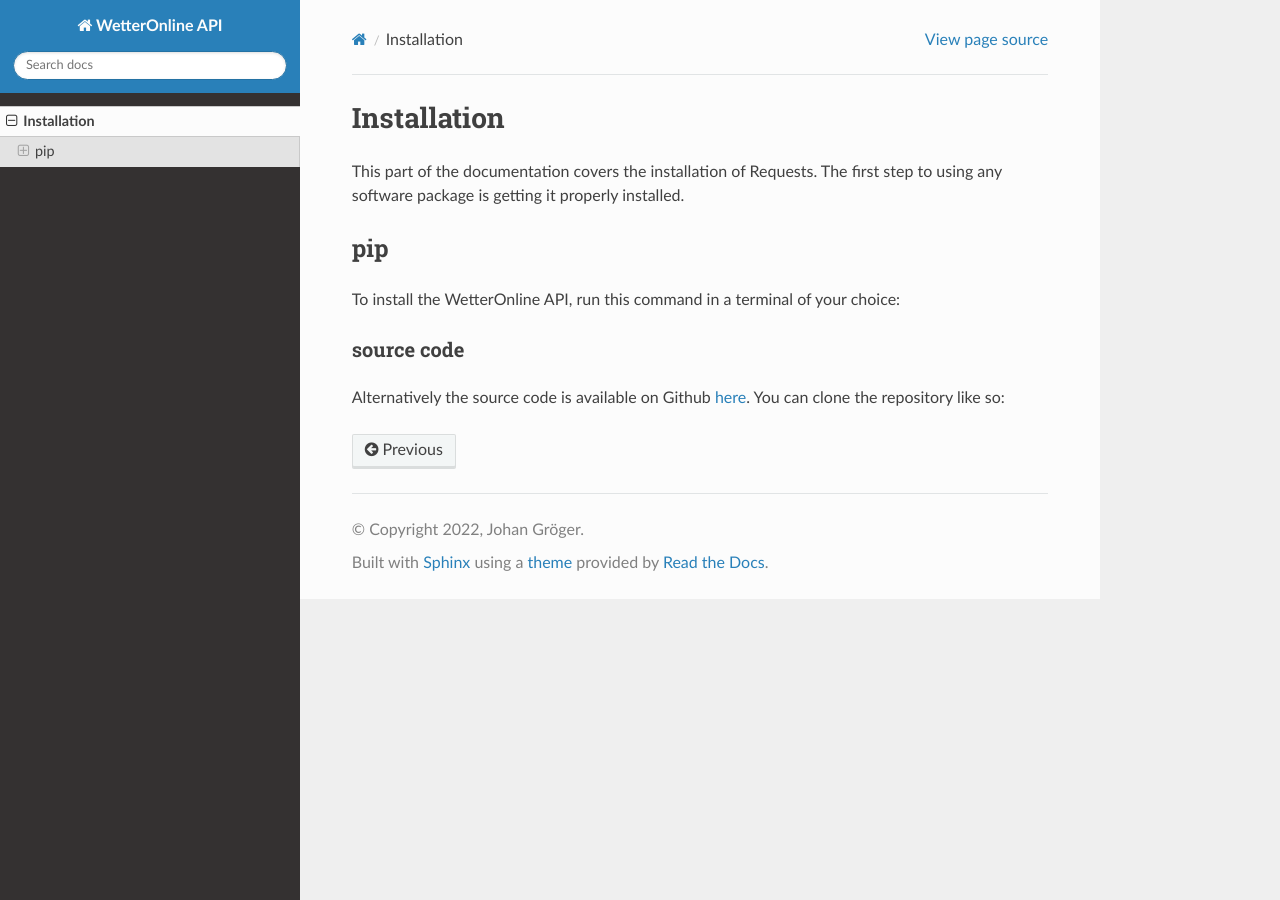
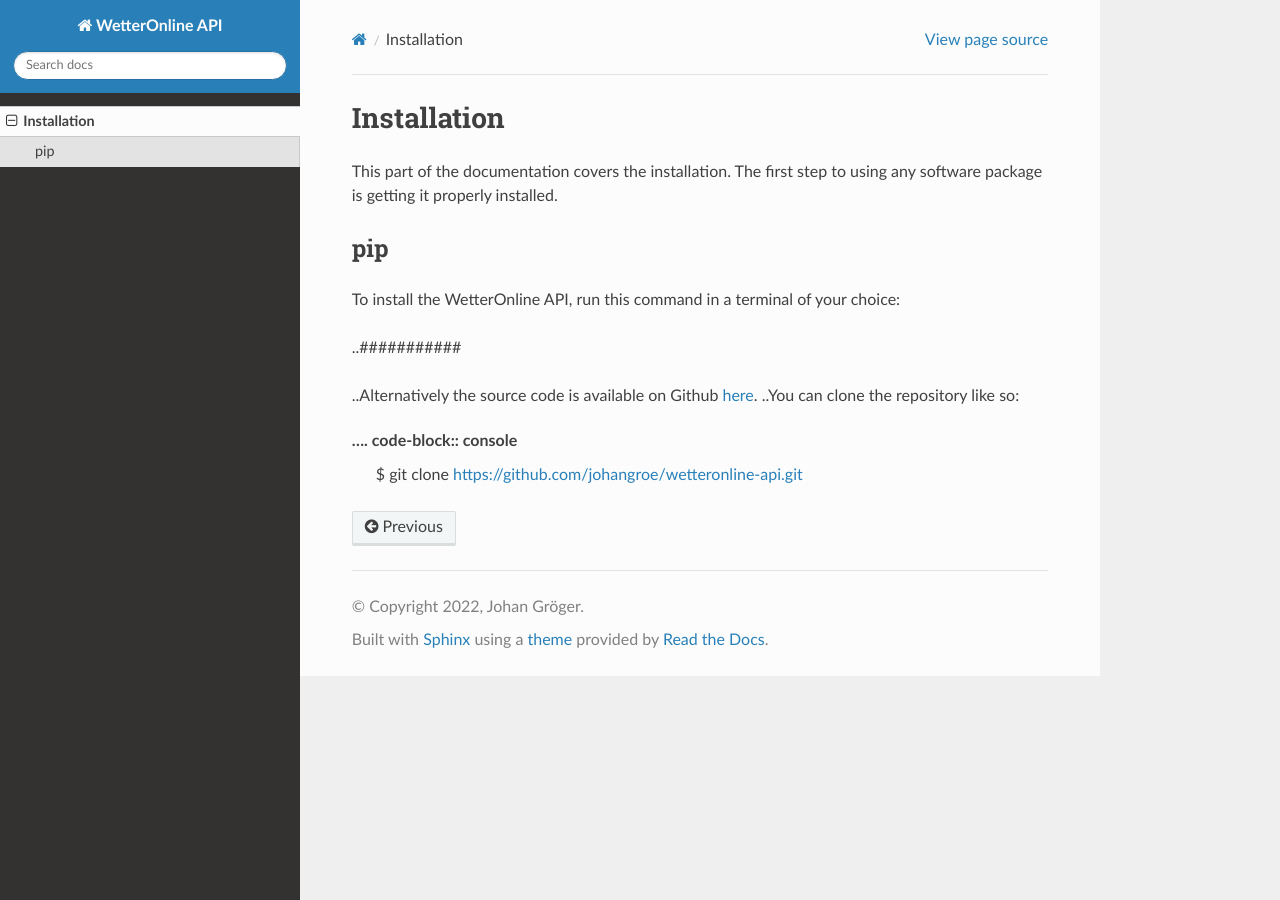
Before and after one commit to johangroe/wetteronline-api, a Sphinx documentation site: the page built from docs/source/install.rst, in a window 1280 px wide. Built offline with Sphinx 7.4.7 and the Read the Docs theme 2.0.0, drawn with Linux system fonts in a browser that asks for light colours; pages that are not in the unit, such as notebooks, are missing from menus.

Commit message:
Update install.rst

```diff
--- a/docs/source/install.rst
+++ b/docs/source/install.rst
@@ -1,7 +1,7 @@
 Installation
 =====
 
-This part of the documentation covers the installation of Requests. The first step to using any software package is getting it properly installed.
+This part of the documentation covers the installation. The first step to using any software package is getting it properly installed.
 
 pip
 ###
@@ -11,12 +11,11 @@
 .. code-block:: console
     $ pip install wetteronline
 
-###########
-source code
-###########
 
-Alternatively the source code is available on Github `here <https://github.com/johangroe/wetteronline-api>`_.
-You can clone the repository like so:
+..###########
 
-.. code-block:: console
+..Alternatively the source code is available on Github `here <https://github.com/johangroe/wetteronline-api>`_.
+..You can clone the repository like so:
+
+.... code-block:: console
     $ git clone https://github.com/johangroe/wetteronline-api.git
```
